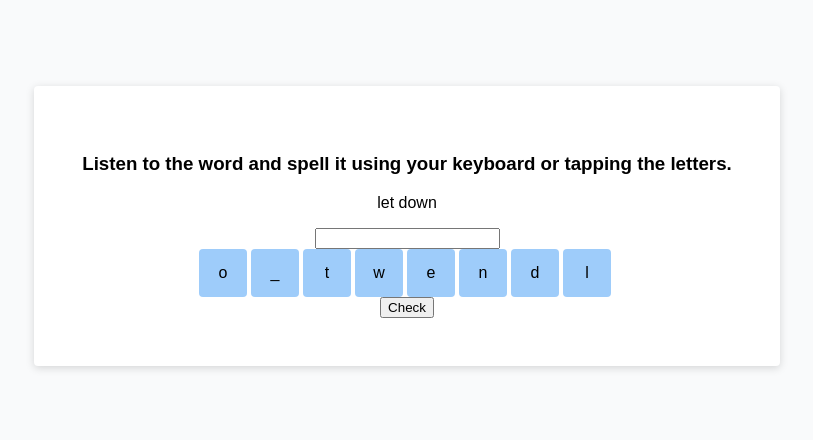
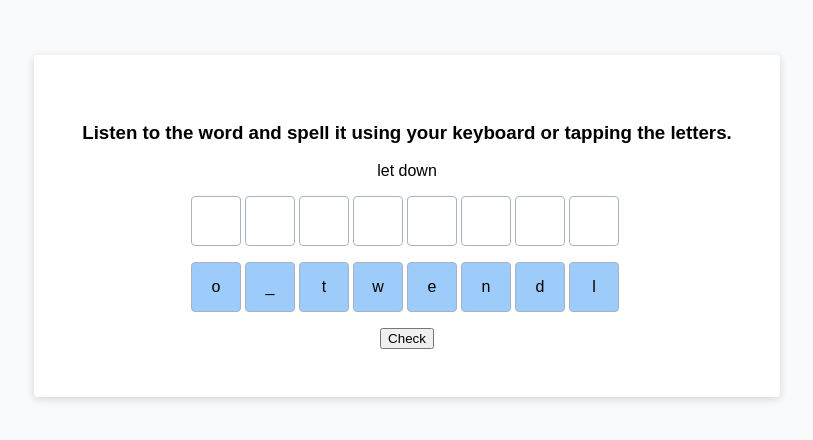
Before and after one commit to WilliamPerezBeltran/spelling, a React app in the folder client/: page / in a window 1280 px wide. Shown: the part 174-614 px from the top of the page, without its empty margins (233-1046 px from the left). Built offline with nearby package versions, Linux system fonts and the light colour scheme; the HTML template or start-up script is replaced by a standard one.

Commit message:
Split input into multiple fields.

```diff
--- a/client/src/Activity.module.sass
+++ b/client/src/Activity.module.sass
@@ -9,3 +9,7 @@ $shadowColor: rgba(0, 0, 0, .15)
   min-width: 320px
   padding: 3rem
   text-align: center
+
+.inputContainer,
+.lettersContainer
+  margin-bottom: 1rem
--- a/client/src/Activity.tsx
+++ b/client/src/Activity.tsx
@@ -23,9 +23,11 @@ class Activity extends React.Component<{ appState: AppState }, {}> {
         <p>{this.props.appState.term.original}</p>
 
         <form onSubmit={this.onCheck}>
-          <Input appState={this.props.appState} />
+          <div className={styles.inputContainer}>
+            <Input appState={this.props.appState} />
+          </div>
 
-          <div>
+          <div className={styles.lettersContainer}>
             {this.props.appState.term.data.map(({ char, available }, index) => (
               <Letter
                 key={`${index}-${char}`}
--- a/client/src/AppState.ts
+++ b/client/src/AppState.ts
@@ -1,4 +1,4 @@
-import { action, observable } from 'mobx';
+import { action, computed, observable } from 'mobx';
 
 import Term from './Term';
 
@@ -7,18 +7,30 @@ const terms: string[] = ['engagement', 'beautiful', 'debugging', 'let down'];
 class AppState {
   public term = new Term(terms[Math.floor(Math.random() * terms.length)]);
   @observable
-  public input = '';
+  public inputArray: string[] = this.term.chars.map(() => '');
+
+  @computed
+  public get input(): string {
+    return this.inputArray.join('');
+  }
 
   @action
-  public setInput(input: string) {
-    this.input = input;
+  public setInput(index: number, input: string) {
+    this.inputArray[index] = input;
     this.term.update(this.input);
+
+    if (input) {
+      this.next(index);
+    }
   }
 
   @action
   public tap(index: number) {
-    this.input = this.input.concat(this.term.data[index].char);
+    const insertAt = this.inputArray.findIndex(char => char === '');
+    this.inputArray[insertAt] = this.term.data[index].char;
     this.term.tap(index);
+
+    this.next(insertAt);
   }
 
   public check() {
@@ -28,6 +40,13 @@ class AppState {
       alert('NO, NO');
     }
   }
+
+  private next(index: number) {
+    const next = document.querySelector<HTMLFormElement>('form')!.elements[
+      index + 1
+    ] as HTMLInputElement;
+    next.focus();
+  }
 }
 
 export default AppState;
--- a/client/src/Input.module.sass
+++ b/client/src/Input.module.sass
@@ -1,13 +1,11 @@
-$gray: hsl(210, 90%, 80%)
+$borderColor: hsl(210, 17%, 70%)
 
-.container
-  background: $gray
+.input
+  border: 1px solid $borderColor
   border-radius: 0.25rem
   display: inline-block
+  line-height: 2rem
   margin-right: 0.25rem
   padding: 0.5rem
-
-.letter
-  display: inline-block
-  line-height: 2rem
+  text-align: center
   width: 2rem
--- a/client/src/Input.tsx
+++ b/client/src/Input.tsx
@@ -4,24 +4,45 @@ import { observer } from 'mobx-react';
 
 import AppState from './AppState';
 
-// import styles from './Input.module.sass';
+import styles from './Input.module.sass';
 
 @observer
 class Input extends React.Component<{ appState: AppState }, {}> {
   public render() {
-    return (
+    return this.props.appState.term.chars.map((char, index) => (
       <input
-        onKeyPress={this.onKeyPress}
+        key={`${index}-${char}`}
+        onKeyDown={this.onKeyDown}
         onChange={this.onChange}
         type="text"
-        value={this.props.appState.input}
+        value={this.props.appState.inputArray[index] || ''}
+        maxLength={1}
+        className={styles.input}
+        data-index={index}
       />
-    );
+    ));
   }
 
-  private onKeyPress = (e: React.KeyboardEvent<HTMLInputElement>) => {
+  private onKeyDown = (e: React.KeyboardEvent<HTMLInputElement>) => {
+    const index = parseInt(e.currentTarget.dataset.index || '', 10);
+    const elements = e.currentTarget.form!
+      .elements as HTMLFormControlsCollection;
+
+    if (e.which === 37 || e.which === 39) {
+      e.preventDefault();
+      const nextIndex = e.which === 37 ? index - 1 : index + 1;
+
+      if (elements[nextIndex]) {
+        const element = elements[nextIndex] as HTMLInputElement;
+        element.focus();
+      }
+
+      return;
+    }
+
     const allowed = [
       'Enter',
+      'Backspace',
       ...this.props.appState.term.available.map(letter => letter.char)
     ];
 
@@ -31,7 +52,10 @@ class Input extends React.Component<{ appState: AppState }, {}> {
   };
 
   private onChange = (e: React.FormEvent<HTMLInputElement>) => {
-    this.props.appState.setInput(e.currentTarget.value);
+    const target = e.currentTarget;
+    const index = parseInt(e.currentTarget.dataset.index || '', 10);
+
+    this.props.appState.setInput(index, target.value);
   };
 }
 
--- a/client/src/Letter.module.sass
+++ b/client/src/Letter.module.sass
@@ -1,7 +1,9 @@
 $letter: hsl(210, 90%, 80%)
+$borderColor: hsl(210, 17%, 70%)
 
 .container
   background: $letter
+  border: 1px solid $borderColor
   border-radius: 0.25rem
   display: inline-block
   margin-right: 0.25rem
```
